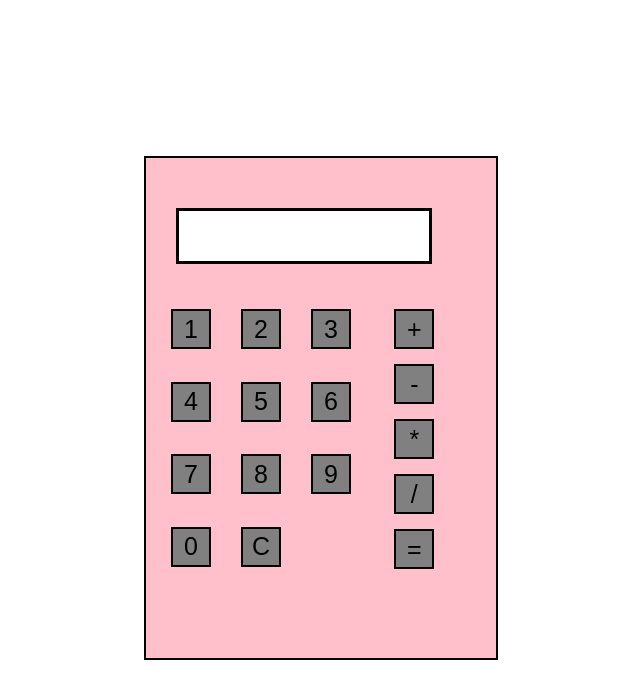
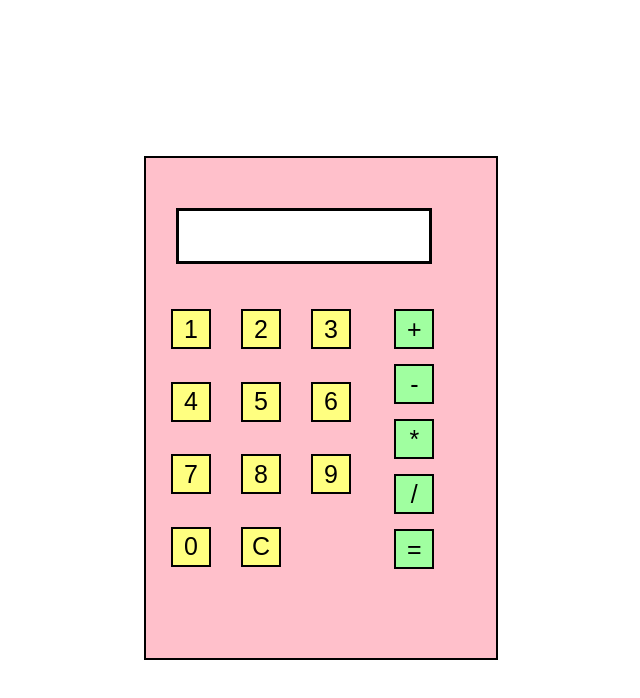
Before and after one commit to kizwolak/Calculator, a plain HTML site: page index.html in a window 1280 px wide. Shown: the whole page, without its empty margins (319-959 px from the left). Drawn offline with Linux system fonts and the light colour scheme.

Commit message:
Change calculator styling

```diff
--- a/style.css
+++ b/style.css
@@ -47,6 +47,7 @@ body {
     display: flex;
     justify-content: center;
     align-items: center;
+    background-color: rgb(255, 255, 128);
 }
 
 #buttoncontainer {
@@ -61,3 +62,11 @@ body {
 #result {
     padding-bottom: 5px;
 }
+
+.operator {
+    background-color: #a0ffa0;
+}
+
+.equal {
+    background-color: #a0ffa0;
+}
```
